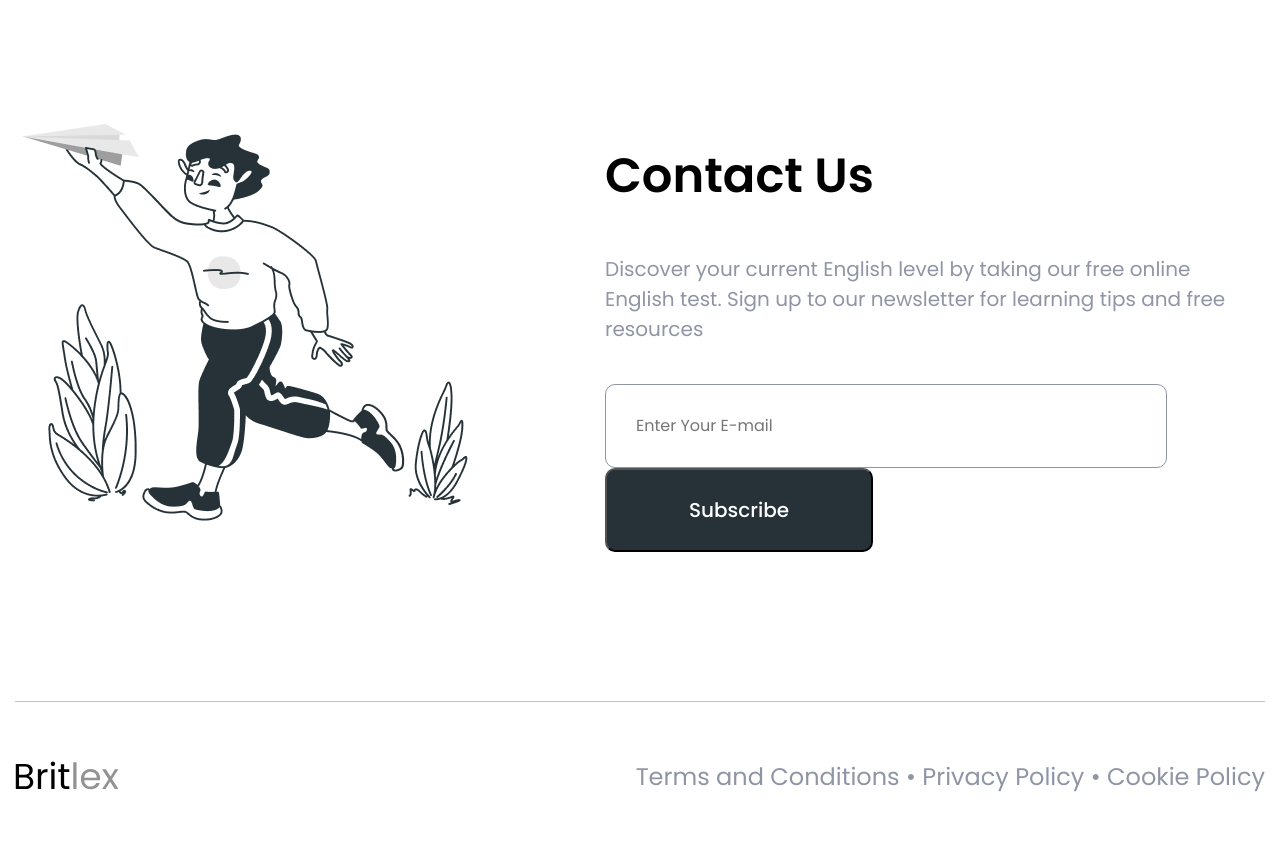
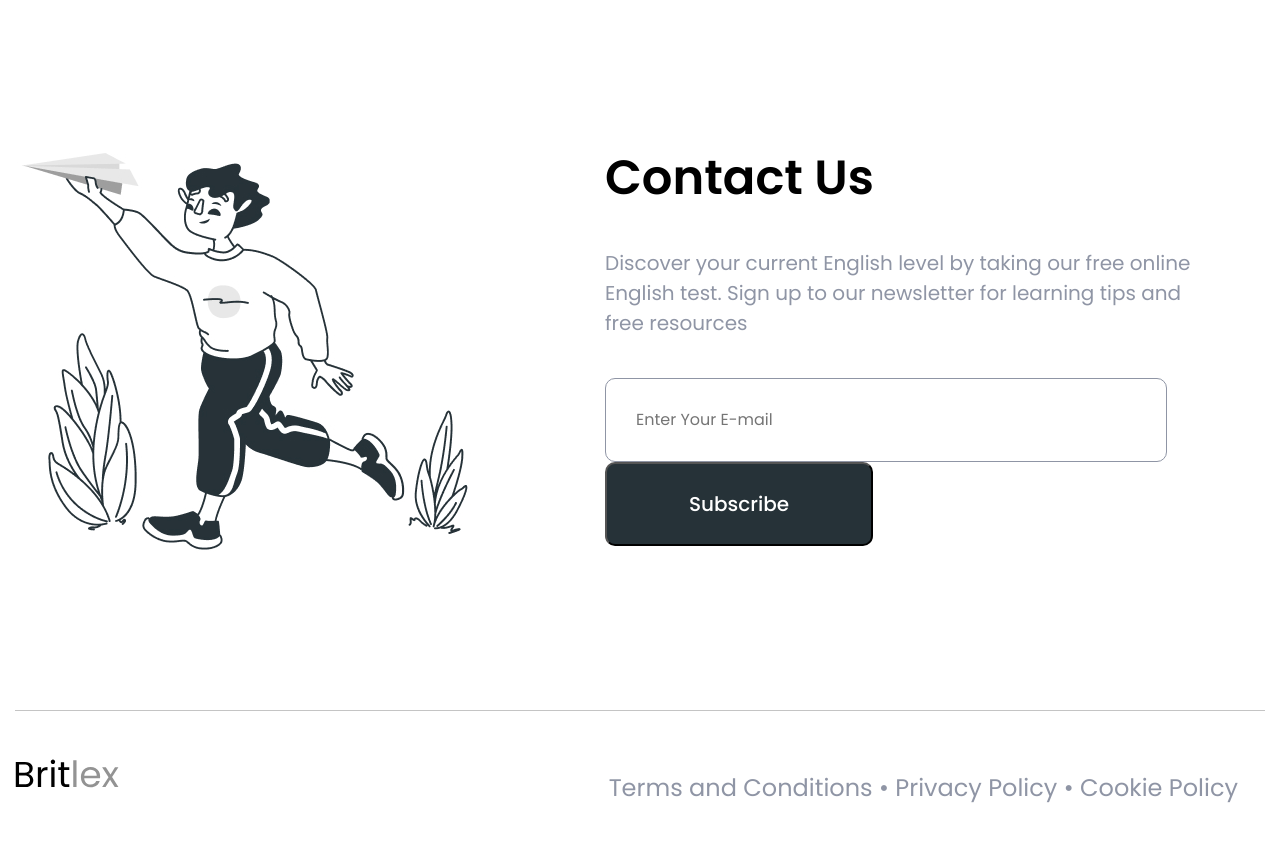
Before and after one commit to myrzabek20/murras, a plain HTML site: page index.html in a window 1280 px wide. Shown: the part 3780-4621 px from the top of the page. Drawn offline with Linux system fonts and the light colour scheme.

Commit message:
Add style

```diff
--- a/css/style.css
+++ b/css/style.css
@@ -421,7 +421,7 @@ body {
 }
 
 .about__title {
-  margin: 125px 0 40px 0;
+  margin: 135px 0 20px 0;
   font-family: inherit;
   font-style: normal;
   font-weight: 600;
@@ -445,10 +445,11 @@ body {
   text-align: center;
 }
 .about__number {
-  margin-top: 20px;
+  margin: 10px 0 0 5px;
 }
 
 .about__numbers {
+  margin: 0 0 0 20px;
   font-family: inherit;
   font-style: normal;
   font-weight: 600;
@@ -567,7 +568,7 @@ body {
 }
 
 .contact__img {
-  margin: 30px 18px 0 0;
+  margin: 59px 18px 0 0;
   flex: 0 0 429px;
 }
 
@@ -578,7 +579,7 @@ body {
 }
 
 .contact__title {
-  margin: 37px 20px 38px 0;
+  margin: 5px 20px 30px 0;
   font-family: "Poppins";
   font-style: normal;
   font-weight: 600;
@@ -588,7 +589,7 @@ body {
 }
 
 .contact__text {
-  margin: 27px 5px 40px 0;
+  margin: 27px 23px 40px 0;
   font-family: "Poppins";
   font-style: normal;
   font-weight: 400;
@@ -639,7 +640,7 @@ body {
 /* ========= footer =========== */
 
 .footer {
-  margin-top: 145px;
+  margin-top: 125px;
 }
 
 .footer__row {
@@ -650,8 +651,11 @@ body {
   align-items: center;
   border-top: 1px solid #c4c4c4;
 }
-
+.footer__logo {
+  margin: 0 0 22px 0;
+}
 .footer__text {
+  margin: 3px 27px 0 0;
   font-family: inherit;
   font-style: normal;
   font-weight: 400;
```
